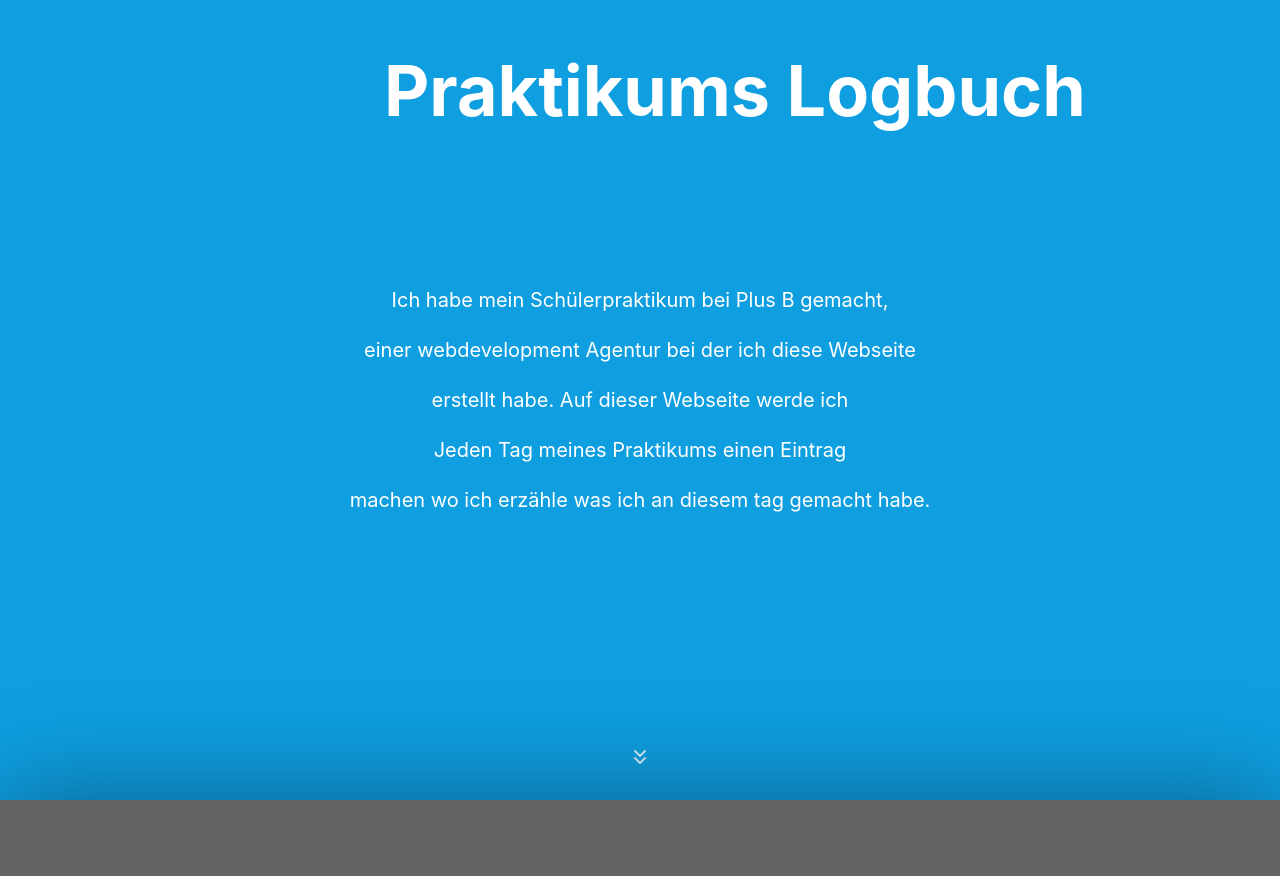
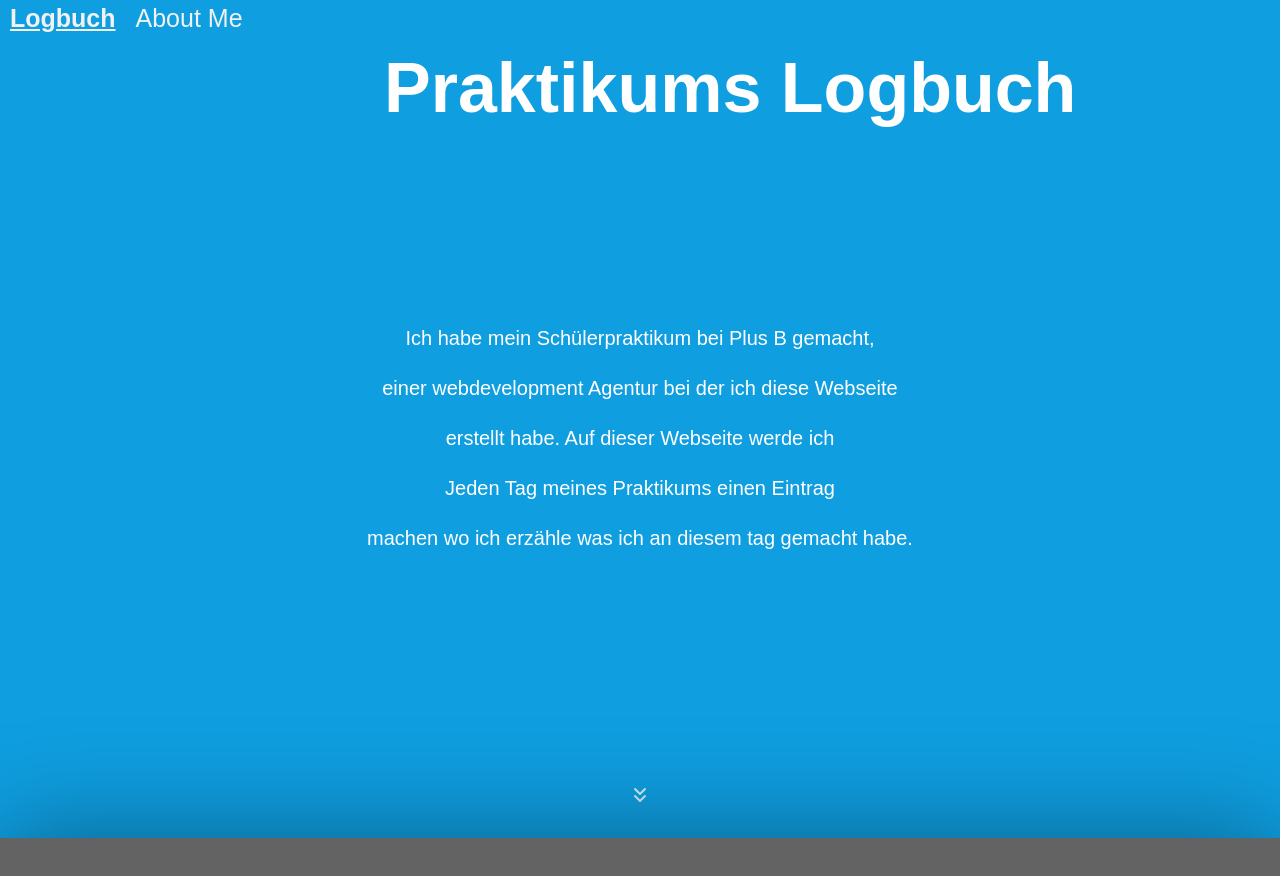
Before and after one commit to LukasReher/Logbuch, a plain HTML site: page index.html in a window 1280 px wide. Shown: the top 876 px of the page. Drawn offline with Linux system fonts and the light colour scheme.

Commit message:
Added entries for the timeline and a navigation bar

```diff
--- /dev/null
+++ b/AboutMe.css
@@ -0,0 +1,14 @@
+body {
+    background-color: blueviolet;
+}
+
+h1 {
+    font-size: 45px;
+    margin-left: 20vh;
+    margin-top: 70px;
+}
+
+h2 {
+    margin-bottom: ;
+    margin-left: 20vh;
+}
--- /dev/null
+++ b/global.css
@@ -0,0 +1,67 @@
+body {
+  font-family: Arial, Helvetica, sans-serif;
+  letter-spacing: 0px;
+  margin: 0;
+}
+
+/*Back to top button*/
+
+#myBtn {
+  display: none;
+  position: fixed;
+  bottom: 20px;
+  right: 30px;
+  z-index: 99;
+  background-color: rgba(255,255,255,0.3);
+  border: 1px solid rgb(182,181,181);
+  border-radius: 50%;
+  padding: 12px;
+  cursor: pointer;
+  transition: transform 0.3s ease, background-color 0.3s ease, box-shadow 0.3s ease;
+  align-items: center;
+  justify-content: center;
+}
+
+#myBtn:hover {
+  background-color: #ffffffcc;
+  transform: scale(1.2);
+  box-shadow: 0 4px 15px rgba(0,0,0,0.3);
+}
+
+#myBtn svg {
+  transition: transform 0.3s ease, stroke 0.3s ease;
+  transform-origin: center; /* Drehpunkt in der Mitte */
+}
+
+#myBtn:hover svg {
+  transform: translateY(-2px) rotate(0deg); /* Pfeil bleibt mittig */
+  stroke: #000000; /* Farbe ändert sich */
+}
+
+/*About me button*/
+
+.topnav {
+  overflow: hidden;
+  display: flex;
+  gap: 20px;
+  margin-left: 10px;
+  line-height: 1.5;
+}
+
+.topnav a {
+  float: left;
+  color: #f2f2f2;
+  text-decoration: none;
+  font-size: 25px;
+}
+
+.topnav a:hover {
+  color: black;
+  background-color: white;
+  border-radius: 25%;
+}
+
+.topnav a.active {
+  font-weight: 700;
+  text-decoration: underline;
+}
--- a/index.html
+++ b/index.html
@@ -5,9 +5,19 @@
     <meta name="viewport" content="width=device-width, initial-scale=1.0">
     <title>Logbuch</title>
     <link rel="stylesheet" href="main.css">
+    <link rel="stylesheet" href="global.css">
 
 </head>
 <body>
+    <!--About me button-->
+
+    <div class="topnav">
+        <a class="active" href="/">Logbuch</a>
+        <a href="./AboutMe.html">About Me</a>
+        </div>
+
+
+
     <!--Back to top button-->
 
     <button onclick="topFunction()" id="myBtn" title="Go to top">
@@ -67,7 +77,7 @@
                 <input type="radio" id="item-4" name="gallery-item">
                 <label for="item-4">13.03</label>
                 <h2>Tag 5</h2>
-                <p>Lorem ipsum dolor, sit amet consectetur adipisicing elit. Molestias, perspiciatis dicta? In nihil quidem sunt omnis facilis quas corporis at, officia itaque!</p>
+                <p>Auch an tag Fünf habe ich fast nur am Logbuch gearbeitet, ich habe die Logbuch einträge einen klein,en Willkommens text und eine Menü leiste hinzugefügt. Außerdeem habe ich mit der About me Seite angefangen.</p>
             </li>
             <li style="--i: 5;">
                 <input type="radio" id="item-5" name="gallery-item">
--- a/main.css
+++ b/main.css
@@ -1,39 +1,4 @@
-/* Grundzustand */
-#myBtn {
-  display: none;
-  position: fixed;
-  bottom: 20px;
-  right: 30px;
-  z-index: 99;
-  background-color: rgba(255,255,255,0.3);
-  border: 1px solid rgb(182,181,181);
-  border-radius: 50%;
-  padding: 12px;
-  cursor: pointer;
-  transition: transform 0.3s ease, background-color 0.3s ease, box-shadow 0.3s ease;
-  display: flex;
-  align-items: center;
-  justify-content: center;
-}
 
-/* Hover-Effekt für Button */
-#myBtn:hover {
-  background-color: #ffffffcc;
-  transform: scale(1.2);
-  box-shadow: 0 4px 15px rgba(0,0,0,0.3);
-}
-
-/* SVG Pfeil zentriert und animiert */
-#myBtn svg {
-  transition: transform 0.3s ease, stroke 0.3s ease;
-  transform-origin: center; /* Drehpunkt in der Mitte */
-}
-
-/* Hover-Effekt SVG */
-#myBtn:hover svg {
-  transform: translateY(-2px) rotate(0deg); /* Pfeil bleibt mittig */
-  stroke: #000000; /* Farbe ändert sich */
-}
 
 .Überschrift {
   position: relative;
@@ -78,17 +43,10 @@ h5 {
 
 @import url('https://rsms.me/inter/inter.css');
 
-html,
 body {
+  color: #fff;
   background: #0f9ee0;
-}
-
-body {
-  font-family: 'Inter', sans-serif;
-  letter-spacing: 0px;
   text-align: center;
-  color: #fff;
-  margin: 0;
 }
 
 .hero {
--- a/main.js
+++ b/main.js
@@ -10,8 +10,8 @@ window.onscroll = function () { scrollFunction(); };
 function scrollFunction() {
   if (document.body.scrollTop > 660 || document.documentElement.scrollTop > 660) {
 
+    mybutton.classList.add("fade-in");
     mybutton.style.display = "block";
-
     timeline.style.display = "block";
     timeline.classList.add("fade-in");
 
@@ -42,3 +42,6 @@ window.addEventListener("scroll", function () {
   hero.style.transform =
     `translate3d(0, ${scroll / 100}%, 0) scale(${(100 - scroll / 100) / 100})`;
 });
+
+
+//menu
```
Also changed, not shown: AboutMe.html (added, +24 -0 lines).
